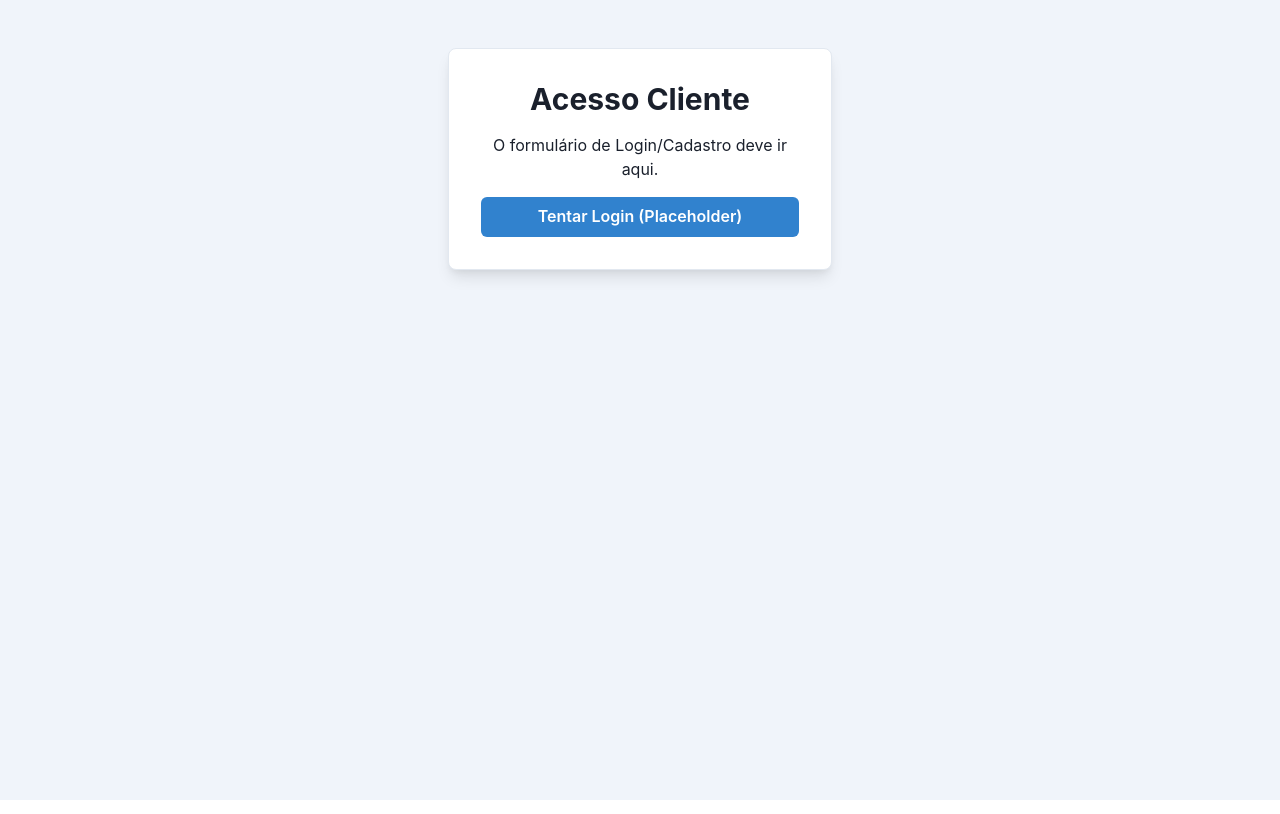
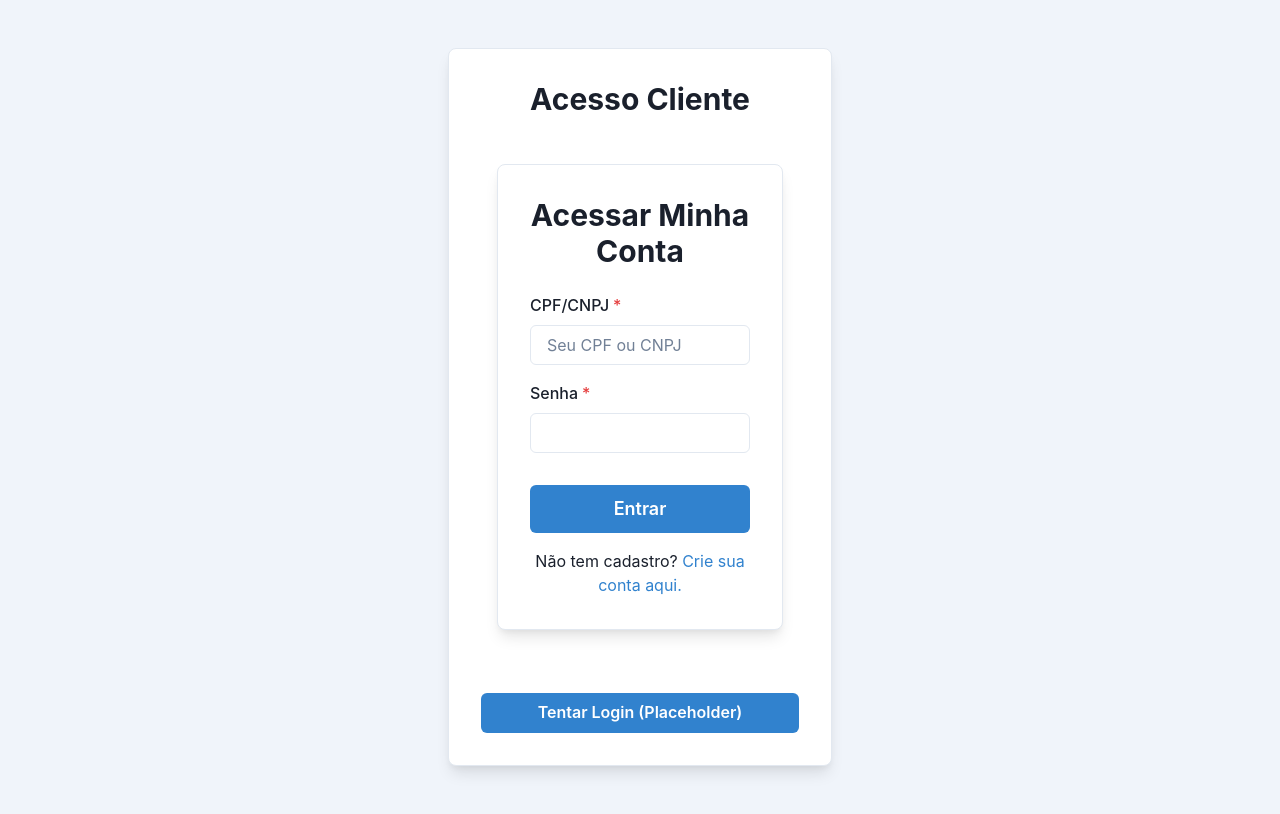
Before and after one commit to arturLoliveira/linhares-logistica, a React (Vite) app: page /area-cliente in a window 1280 px wide. Built offline with nearby package versions, Linux system fonts and the light colour scheme.

Commit message:
adição de loggin para usuario comum

```diff
--- a/src/pages/area-cliente.tsx
+++ b/src/pages/area-cliente.tsx
@@ -31,6 +31,8 @@ import {
     HStack
 } from '@chakra-ui/react';
 import { MdCheckCircle } from 'react-icons/md';
+
+import ClienteAuth from '../components/clienteAuth';
 
 
 function FormRastreioDestinatario() {
@@ -541,7 +543,7 @@ function AreaCliente() {
             <Box w="100%" minH="100vh" bg="#F0F4FA" py={12}>
                 <Box maxW="sm" mx="auto" p={8} borderWidth="1px" borderRadius="lg" bg="white" boxShadow="lg">
                     <Heading size="lg" textAlign="center">Acesso Cliente</Heading>
-                    <Text mt={4} textAlign="center">O formulário de Login/Cadastro deve ir aqui.</Text>
+                    <ClienteAuth onLoginSuccess={checkAuthStatus}/>
                     <Button mt={4} colorScheme='blue' w="100%" onClick={checkAuthStatus}>Tentar Login (Placeholder)</Button>
                 </Box>
             </Box>
```
